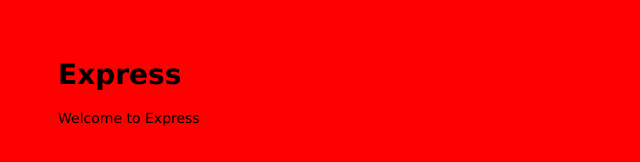
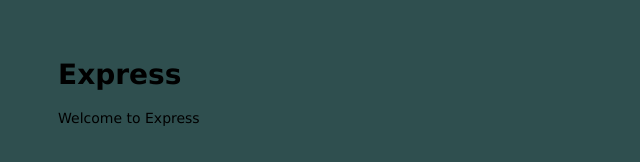
Before and after one commit to nikatomi2286/aws-nodejs-practice, a website: page public/index.html in a window 1280 px wide. Shown: the whole page, without its empty margins (0-640 px from the left). Drawn offline with Linux system fonts and the light colour scheme.

Commit message:
change color

```diff
--- a/public/index.html
+++ b/public/index.html
@@ -5,7 +5,7 @@
   <link rel="stylesheet" href="/stylesheets/style.css">
 </head>
 
-<body style="background-color: red">
+<body style="background-color: darkslategray">
   <h1>Express</h1>
   <p>Welcome to Express</p>
 </body>
```
